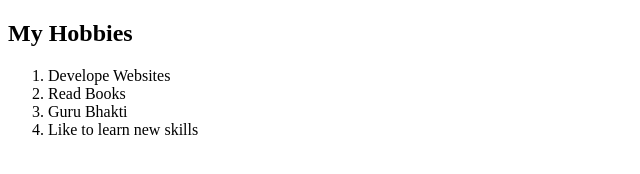
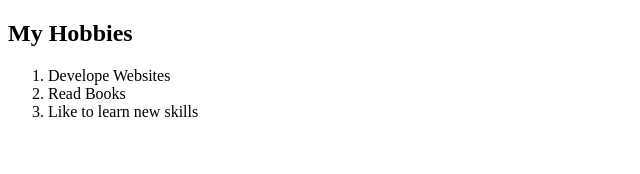
Before and after one commit to Anish-Parkhi/cv, a plain HTML site: page hobbies.html in a window 1280 px wide. Shown: the whole page, without its empty margins (0-640 px from the left). Drawn offline with Linux system fonts and the light colour scheme.

Commit message:
Changed the hobbie 😂

```diff
--- a/hobbies.html
+++ b/hobbies.html
@@ -11,7 +11,6 @@
 <ol>
     <li>Develope Websites</li>
     <li>Read Books</li>
-    <li>Guru Bhakti</li>
     <li>Like to learn new skills</li>
 </ol>
 </body>
```
